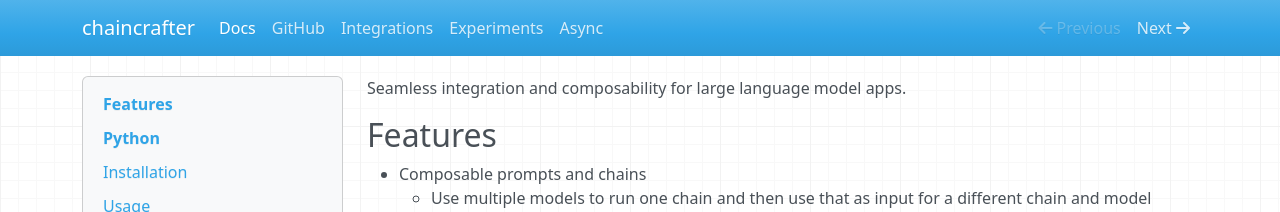
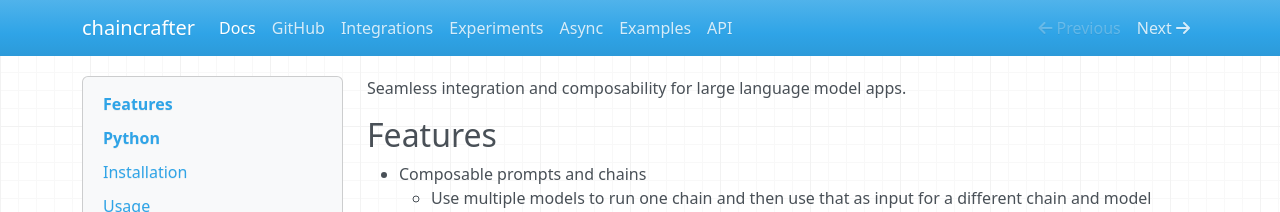
Before and after one commit to rudolfolah/chaincrafter, an MkDocs documentation site: the page built from docs/docs/docs/index.md, in a window 1280 px wide. Shown: the top 212 px of the page. Built offline with MkDocs 1.6.1, drawn with Linux system fonts in a browser that asks for light colours; nearby versions of some CDN libraries.

Commit message:
docs: navigation links for API and Examples pages

```diff
--- a/docs/docs/mkdocs.yml
+++ b/docs/docs/mkdocs.yml
@@ -5,6 +5,8 @@
   - integrations.md
   - experiments.md
   - async.md
+  - 'Examples': examples.md
+  - 'API': api.md
 plugins:
   - mermaid2
   - include-markdown
```
